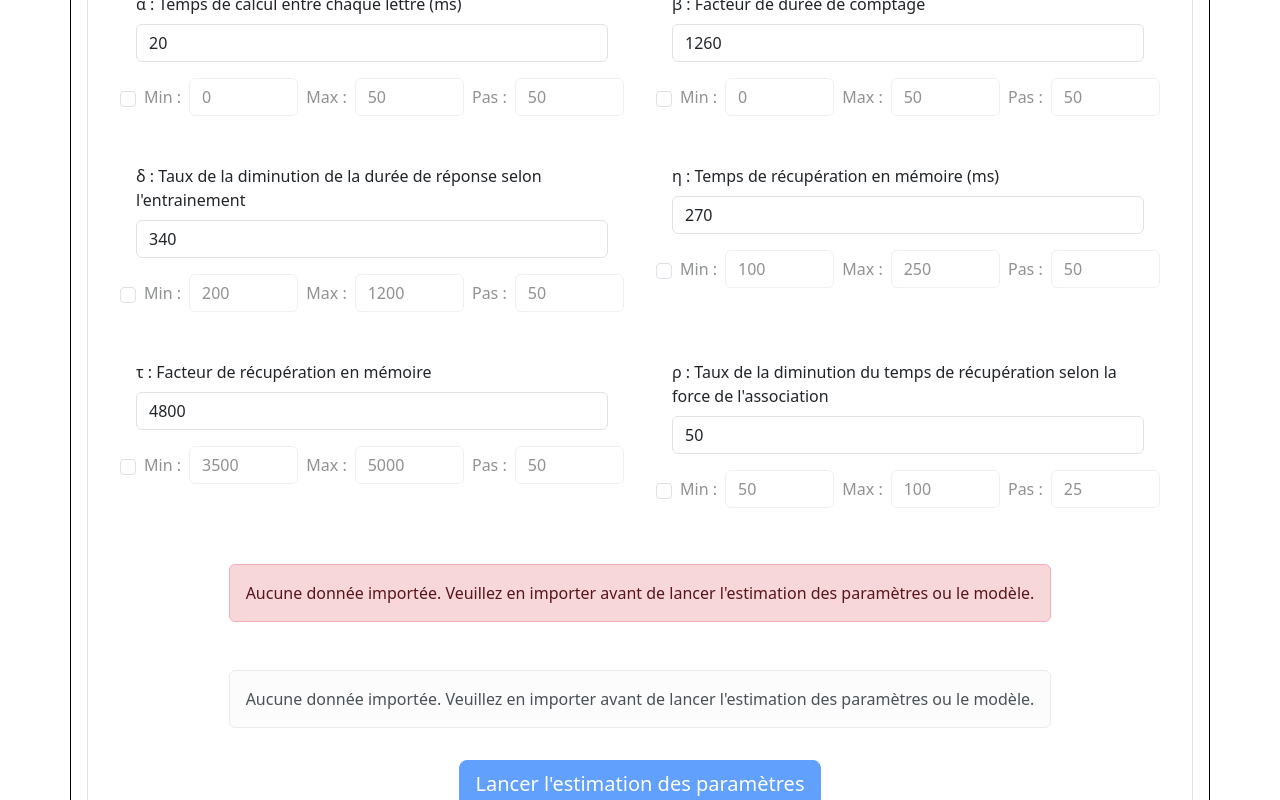
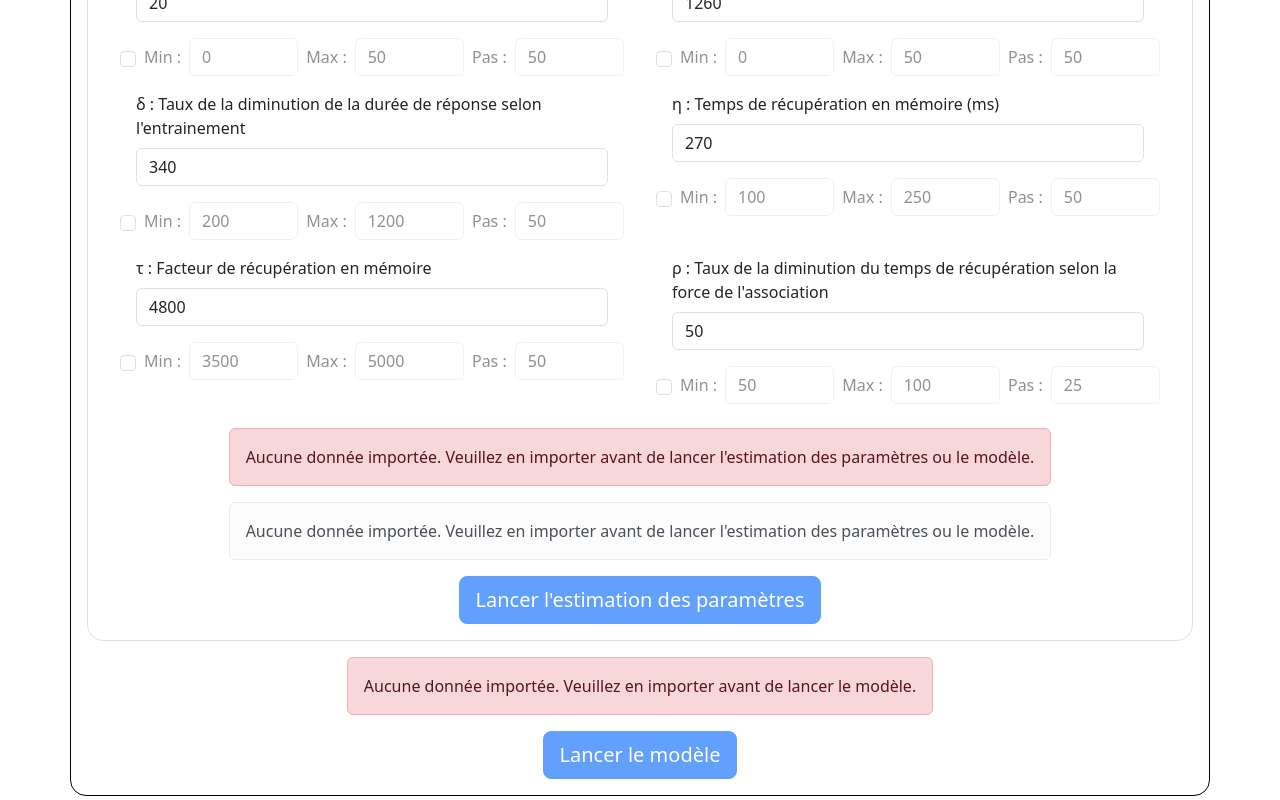
Before and after one commit to GatienCaillet/TER_CAILLET_ILLOUZ, a Vue app in the folder dev/: page / in a window 1280 px wide. Shown: the part 600-1400 px from the top of the page. Built offline with nearby package versions, Linux system fonts and the light colour scheme.

Commit message:
feat: amelioration des espacement entre les elements

```diff
--- a/dev/src/components/AppInputMinMax.vue
+++ b/dev/src/components/AppInputMinMax.vue
@@ -22,7 +22,7 @@ defineEmits([
 </script>
 
 <template>
-  <div class="col-6 p-3">
+  <div class="col-6 px-3">
     <AppInput
       :id="id"
       :label="label"
--- a/dev/src/components/ParametersForm.vue
+++ b/dev/src/components/ParametersForm.vue
@@ -232,7 +232,7 @@ defineExpose({ setParamsEstim });
 <template>
   <div class="container mt-4 border border-1 border-black rounded-4 p-3">
     <form>
-      <div id="initialization" class="d-flex flex-column mb-4">
+      <div id="initialisation" class="d-flex flex-column">
         <div class="ms-5 fw-bold">Paramètres d'initialisation :</div>
         <div class="d-flex flex-row justify-content-around flex-wrap">
           <AppInput
@@ -244,7 +244,7 @@ defineExpose({ setParamsEstim });
           />
         </div>
       </div>
-      <div class="container mt-4 border border-1 rounded-4 p-3 mb-3">
+      <div class="container border border-1 rounded-4 p-3 mb-3">
         <div id="estimation" class="d-flex flex-column mb-4">
           <div class="ms-5 fw-bold">Paramètres d'estimation :</div>
           <div class="d-flex flex-row justify-content-around flex-wrap">
@@ -265,16 +265,30 @@ defineExpose({ setParamsEstim });
           </div>
         </div>
 
-        <div class="d-flex flex-column align-items-center gap-3">
+        <!-- Affichage de la meilleure configuration estimée -->
+        <div v-if="bestEstimatedParams" class="alert alert-success w-75">
+          <strong>✓ Estimation complète !</strong>
+          <div class="mt-2">
+            <div
+              v-for="(value, key) in bestEstimatedParams"
+              :key="key"
+              class="small"
+            >
+              <strong>{{ key }}:</strong> {{ Number(value) }}
+            </div>
+          </div>
+        </div>
+
+        <div class="d-flex flex-column align-items-center">
           <!-- Affichage des erreurs -->
-          <div v-if="errorMessage" class="alert alert-danger mt-3">
+          <div v-if="errorMessage" class="alert alert-danger">
             {{ errorMessage }}
           </div>
-          <div v-if="!hasImportedData" class="alert alert-danger mt-3">
+          <div v-if="!hasImportedData" class="alert alert-danger">
             Aucune donnée importée. Veuillez en importer avant de lancer l'estimation des paramètres ou le modèle.
           </div>
           <!-- Affichage des alertes -->
-          <div v-if="alertMessage" class="alert alert-light mt-3">
+          <div v-if="alertMessage" class="alert alert-light">
             {{ alertMessage }}
           </div>
           <BaseButton
@@ -287,12 +301,12 @@ defineExpose({ setParamsEstim });
           </BaseButton>
         </div>
       </div>
-      <div class="d-flex flex-column align-items-center gap-3">
+      <div class="d-flex flex-column align-items-center">
         <!-- Affichage des erreurs -->
-        <div v-if="alertMessageModel" class="alert alert-light mt-3">
+        <div v-if="alertMessageModel" class="alert alert-light">
           {{ alertMessageModel }}
         </div>
-        <div v-if="!hasImportedData" class="alert alert-danger mt-3">
+        <div v-if="!hasImportedData" class="alert alert-danger">
           Aucune donnée importée. Veuillez en importer avant de lancer le modèle.
         </div>
         <BaseButton
@@ -303,20 +317,6 @@ defineExpose({ setParamsEstim });
         >
           Lancer le modèle
         </BaseButton>
-
-        <!-- Affichage de la meilleure configuration estimée -->
-        <div v-if="bestEstimatedParams" class="alert alert-success mt-3 w-75">
-          <strong>✓ Estimation complète !</strong>
-          <div class="mt-2">
-            <div
-              v-for="(value, key) in bestEstimatedParams"
-              :key="key"
-              class="small"
-            >
-              <strong>{{ key }}:</strong> {{ Number(value) }}
-            </div>
-          </div>
-        </div>
       </div>
     </form>
   </div>
```
Also changed, not shown: 1 other file (tests, documents, lock files or other folders).
